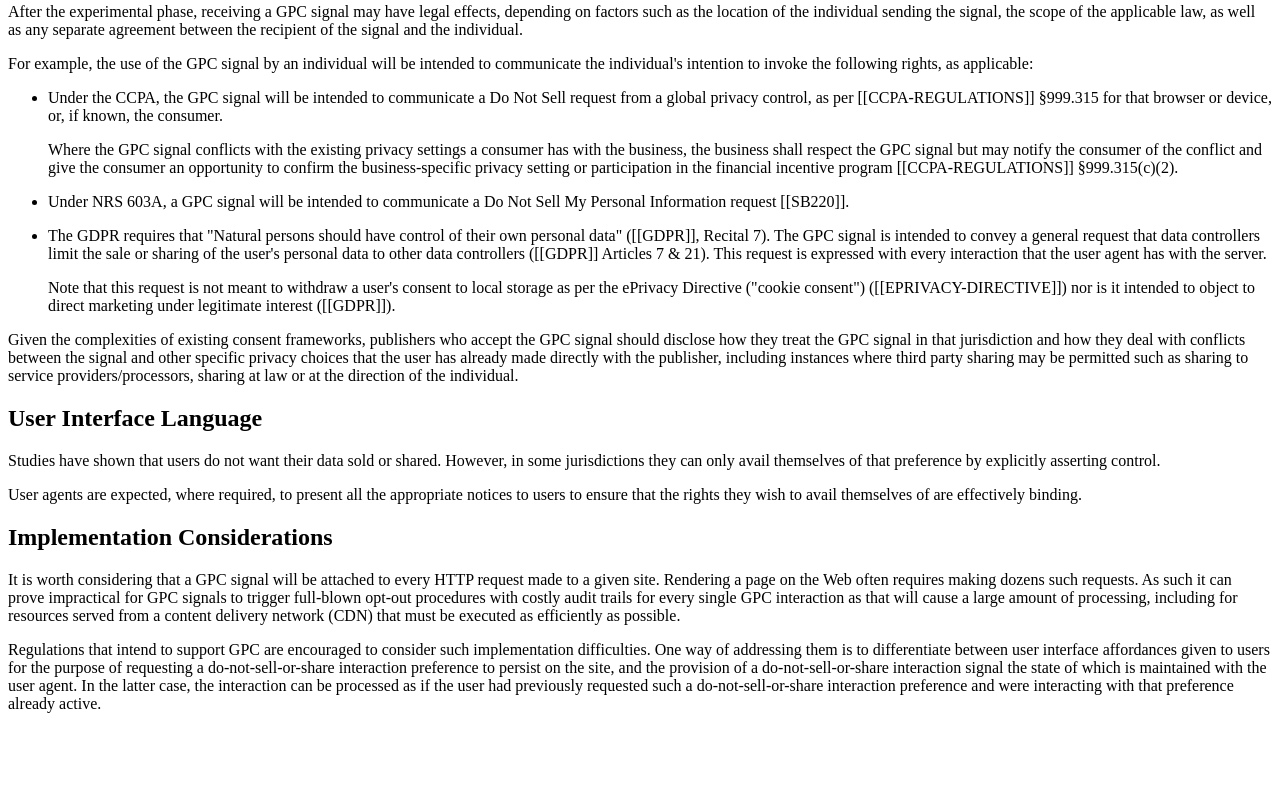
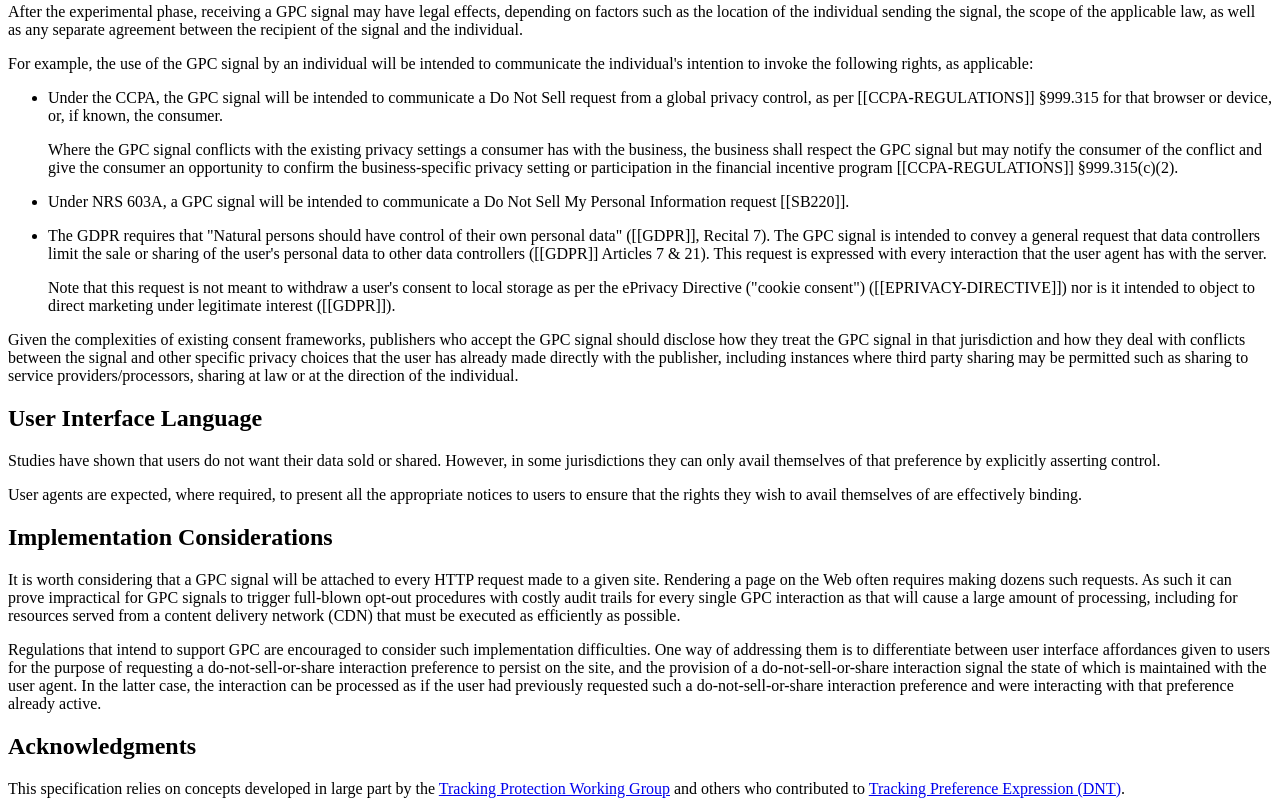
Before and after one commit to privacycg/gpc-spec, a plain HTML site: page index.html in a window 1280 px wide. Shown: the part 2411-3217 px from the top of the page. Before the commit the page ends 3140 px from the top, so only its background shows below. Drawn offline with Linux system fonts and the light colour scheme.

Commit message:
add acknowledgements section to properly credit DNT / TPWG. standing on the shoulders of giants

```diff
--- a/index.html
+++ b/index.html
@@ -409,5 +409,12 @@
         interacting with that preference already active.
       </p>
     </section>
+    <section class="appendix">
+      <h2>Acknowledgments</h2>
+        This specification relies on concepts developed in large part by the
+        <a href="https://www.w3.org/2011/tracking-protection/">Tracking Protection Working Group</a>
+        and others who contributed to
+        <a href="https://www.w3.org/TR/tracking-dnt/">Tracking Preference Expression (DNT)</a>.
+    </section>
   </body>
 </html>
```
